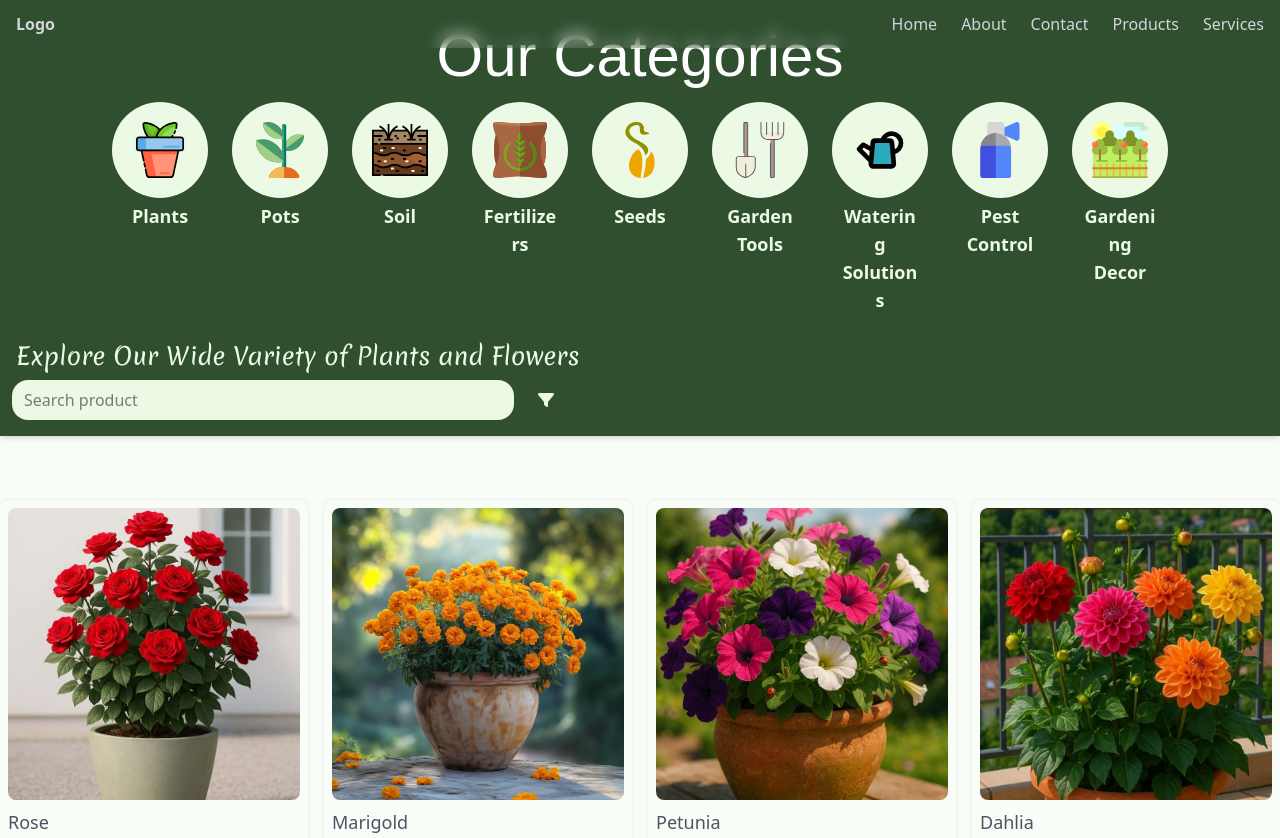
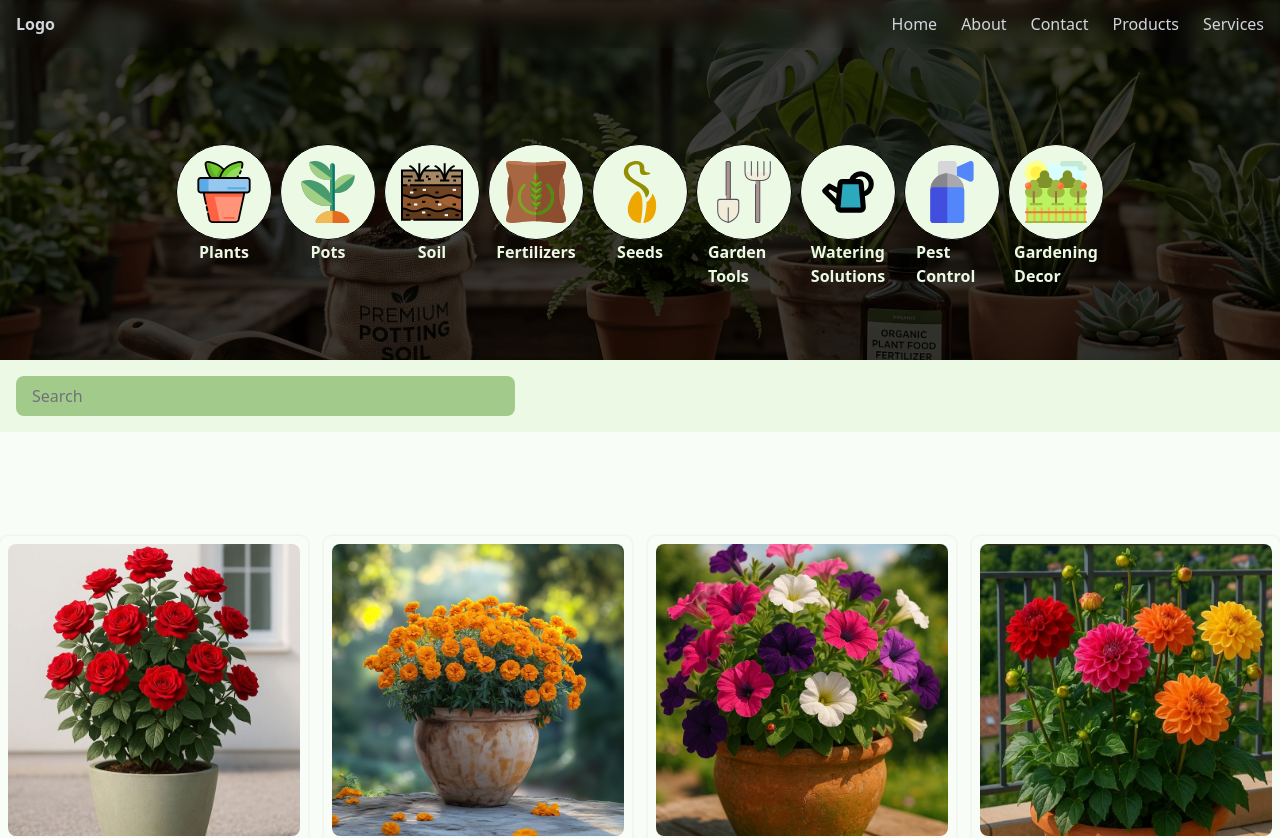
Before and after one commit to sachin55551010/Omkar_Agro_Landscape, a Next.js app: page /products in a window 1280 px wide. Shown: the top 838 px of the page. Built offline with nearby package versions, Linux system fonts and the light colour scheme; a web font is replaced by a local one.

Commit message:
update ui

```diff
--- a/app/products/page.tsx
+++ b/app/products/page.tsx
@@ -6,6 +6,7 @@ import { plants } from "../constants/product_list";
 import { FaFilter } from "react-icons/fa6";
 import { HeadingList } from "../constants/heading_product_list";
 import { akaya, merienda } from "../constants/custom_fonts";
+import categories from "../../public/categories.png";
 import Image from "next/image";
 
 const ProductsPage = () => {
@@ -16,75 +17,64 @@ const ProductsPage = () => {
   );
 
   return (
-    <main className="relative">
-      {/* Hero Section */}
-      <div className="h-85 w-full bg-(--dark-green) flex flex-col items-center justify-center">
-        {/* Heading and Categories */}
-        <div>
-          <h1
-            className={`${akaya.className} text-center text-4xl lg:text-6xl text-white`}
-          >
-            Our Categories
-          </h1>
+    <main>
+      {/* Header */}
+      <div className="h-90">
+        <div className="relative h-full">
+          <Image
+            src={categories}
+            alt="categories"
+            fill
+            className="object-cover brightness-50"
+          />
 
-          <ul className="flex gap-6 overflow-x-scroll px-6 lg:justify-center lg:overflow-hidden no-scrollbar mt-4">
-            {HeadingList.map((product) => (
+          {/* Overlay */}
+          <div className="absolute inset-0 bg-black/50" />
+
+          <div className="relative flex items-center h-full overflow-x-scroll no-scrollbar px-4 lg:justify-center">
+            <ul className="flex gap-4 lg:gap-8">
+              {HeadingList.map((product) => {
+                return (
                   <li
                     key={product.title}
-                className="h-fit flex flex-col items-center gap-1"
+                    className="h-18 w-18 flex flex-col items-center"
                   >
-                <div className="h-19 w-19 lg:h-24 lg:w-24 p-5 rounded-full bg-(--base-bg)">
-                  <motion.div
-                    whileHover={{ scale: 1.3 }}
-                    transition={{ duration: 0.2 }}
-                  >
+                    {/* categories image */}
+                    <div className="h-20 w-20 z-10 border bg-(--base-bg) rounded-full p-4 lg:h-24 lg:w-24">
+                      <motion.div whileHover={{ scale: 1.1 }}>
                         <Image src={product.img} alt={product.title} />
                       </motion.div>
                     </div>
-
-                <p className="font-semibold text-sm lg:text-lg max-w-20 wrap-break-word text-center text-(--base-bg)">
+                    <p className="text-(--base-bg) font-semibold">
                       {product.title}
                     </p>
                   </li>
-            ))}
+                );
+              })}
             </ul>
           </div>
         </div>
+      </div>
 
-      {/* Sticky Search Section */}
-      <div className="sticky top-0 z-50 w-full bg-(--dark-green) shadow-md">
-        <h1
-          className={`text-(--base-bg) px-4 text-lg lg:text-2xl ${merienda.className}`}
-        >
-          Explore Our Wide Variety of Plants and Flowers
-        </h1>
-
-        <div className="mt-2 flex justify-between items-center gap-4 px-3 pb-4 lg:justify-normal">
+      {/* search bar */}
+      <div className="bg-(--base-bg) p-4 sticky top-0 z-20">
         <motion.input
           onFocus={() => setIsFocus(true)}
           onBlur={() => setIsFocus(false)}
-            initial={{ backgroundColor: "#ecfae5" }}
           animate={
             isFocus
-                ? { backgroundColor: "#84b179" }
-                : { backgroundColor: "#ecfae5" }
+              ? { backgroundColor: "#5d8a52" }
+              : { backgroundColor: "#a2cb8b" }
           }
-            transition={{ duration: 0.3, ease: "linear" }}
+          transition={{ duration: 0.4 }}
           value={searchProduct}
           onChange={(e) => setSearchProduct(e.target.value)}
           type="text"
-            placeholder="Search product"
-            className="h-10 w-[95%] rounded-2xl pl-3 outline-none lg:w-[40%]"
+          className="h-10 rounded-lg outline-0 w-[70%] lg:w-[40%] pl-4 text-(--base-bg) placeholder:text-zinc-500"
+          placeholder="Search"
         />
-
-          <button className="rounded-md p-2 hover:bg-white/10">
-            <FaFilter className="text-(--base-bg)" />
-          </button>
       </div>
-      </div>
-
-      {/* Product List */}
-      <div className="pt-6">
+      <div className="pt-16">
         <ProductList plants={filteredPlant} />
       </div>
     </main>
```
Also changed, not shown: public/categories.png (added). Lines whose indentation alone changed are shown as unchanged.
